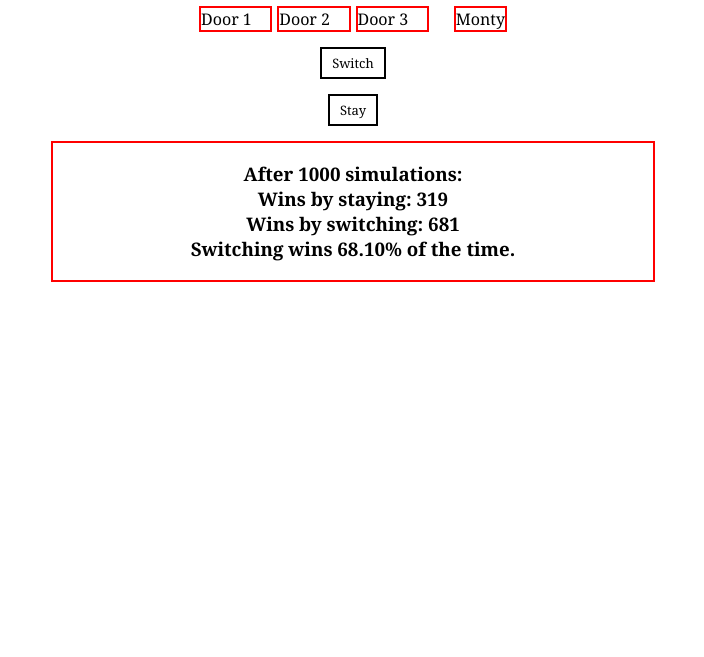
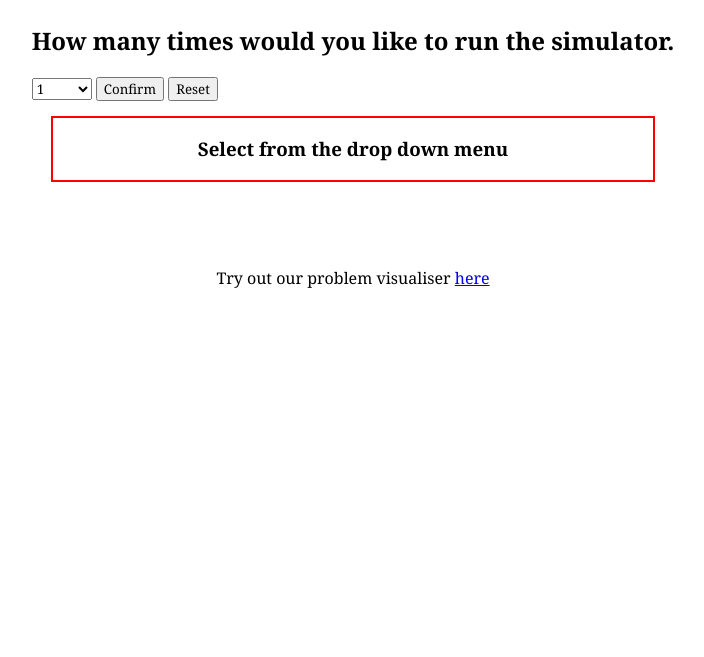
Before and after one commit to helloShreyasJ/MontyViz, a plain HTML site: page simMonty.html in a window 1280 px wide. Shown: the part 143-800 px from the top of the page, without its empty margins (287-991 px from the left). Drawn offline with Linux system fonts and the light colour scheme.

Commit message:
Added a drop down menu to the simulator and linked the visualiser with the simulator

```diff
--- a/simMonty.html
+++ b/simMonty.html
@@ -22,6 +22,12 @@
             div > h1 {
             font-size: 52px;
             text-align: center;
+            margin-bottom: 0;
+            }
+
+            div > h2 {
+                text-align: center;
+                margin-top: 0;
             }
 
             #grid-layout2 {
@@ -61,23 +67,44 @@
 
                 font-size: 13px;
             }
+            .timesToRun-container {
+                grid-column: span 3;
+                justify-self: center;
+            }
+
+            #visualiser-container {
+                margin: 0;
+                margin-top: 75px;
+                grid-column: span 3;
+                text-align: center;
+                padding: 10px;
+            }
         </style>
     </head>
 <body>
 <div id="grid-layout">
     <div class="hf">
         <h1>The Monty Hall Problem</h1>
+        <h2>Simulator</h2>
     </div>
-    <div id="grid-layout2">
-        <div id="door1">Door 1</div>
-        <div id="door2">Door 2</div>
-        <div id="door3">Door 3</div>
-        <div id="monty">Monty</div>
+    <div class="timesToRun-container">
+        <h2>How many times would you like to run the simulator.</h2>
+        <select name="timesToRun" id="timesToRun">
+            <option>1</option>
+            <option>10</option>
+            <option>100</option>
+            <option>500</option>
+            <option>1000</option>
+            <option>10000</option>
+        </select>
+        <button id="confirm-button">Confirm</button>
+        <button id="reset-button">Reset</button>
     </div>
-    <button id="switch">Switch</button>
-    <button id="stay">Stay</button>
     <div id="message-container" class="hf">
-        <h3 id="message">Click Monty to Start</h3>
+        <h3 id="message">Select from the drop down menu</h3>
+    </div>
+    <div id="visualiser-container">
+        Try out our problem visualiser <a href="index.html">here</a>
     </div>
 
 </div>
@@ -86,7 +113,9 @@
 <script>
     let switchWins = 0;
     let stayWins = 0;
-    let simulations = 1000;
+    let confirm_button = document.getElementById('confirm-button');
+    let reset_button = document.getElementById('reset-button');
+    let simulations = 0;
 
     function runSimulation() {
     for (let i = 0; i < simulations; i++) {
@@ -125,7 +154,15 @@
     Switching wins ${(switchWins / simulations * 100).toFixed(2)}% of the time.`;
     }
 
-    window.onload = runSimulation;
+    confirm_button.addEventListener('click', () => {
+        let timesToRun_value = document.getElementById('timesToRun').value;
+        simulations = timesToRun_value;
+        runSimulation();
+    });
+
+    reset_button.addEventListener('click', () => {
+        location.reload();
+    });
 </script>
 </body>
 
```
Also changed, not shown: index.html (+21 -4 lines), simulator.html (added, +11 -0 lines), door.jpeg (deleted), monty.jpg (deleted). Lines whose indentation alone changed are shown as unchanged.
